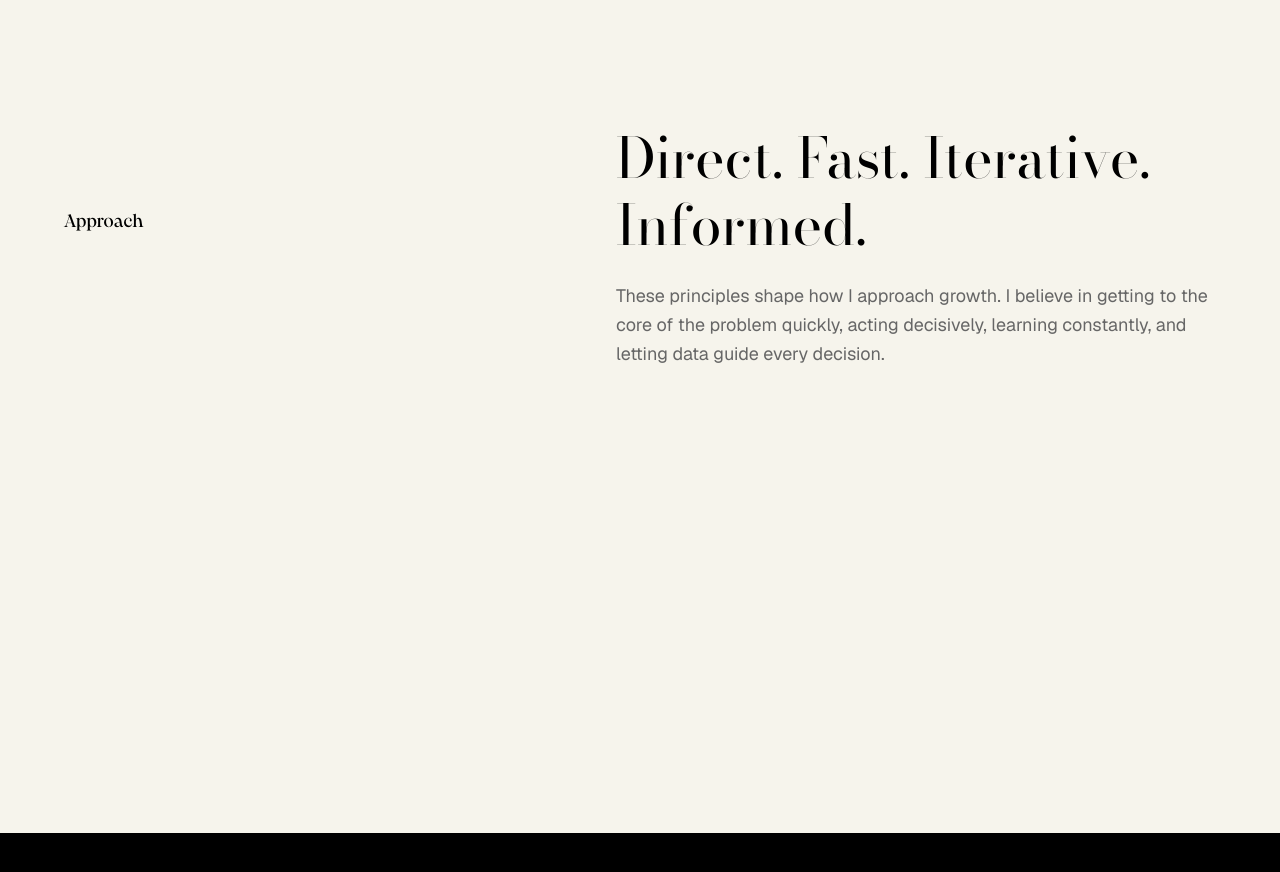
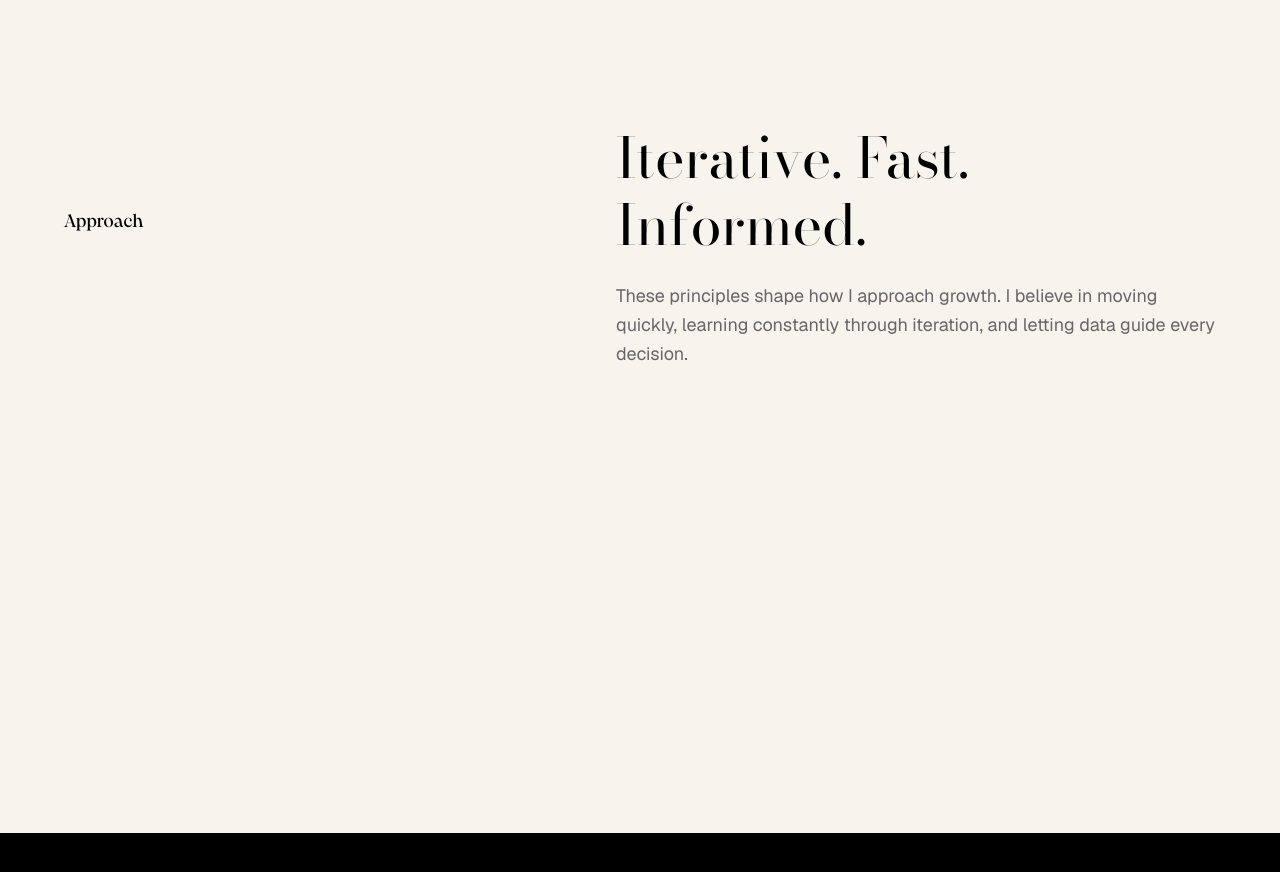
Before and after one commit to nick-barth/nick-barth-portfolio, a Next.js app: page / in a window 1280 px wide. Shown: the part 2560-3432 px from the top of the page. Built offline with nearby package versions, Linux system fonts and the light colour scheme.

Commit message:
Update approach to Iterative. Fast. Informed.

```diff
--- a/components/Approach.tsx
+++ b/components/Approach.tsx
@@ -43,7 +43,7 @@ export default function Approach() {
             color: "#000",
           }}
         >
-          Direct. Fast. Iterative. Informed.
+          Iterative. Fast. Informed.
         </div>
         <p
           style={{
@@ -53,7 +53,7 @@ export default function Approach() {
             color: "#666",
           }}
         >
-          These principles shape how I approach growth. I believe in getting to the core of the problem quickly, acting decisively, learning constantly, and letting data guide every decision.
+          These principles shape how I approach growth. I believe in moving quickly, learning constantly through iteration, and letting data guide every decision.
         </p>
       </div>
     </div>
```
